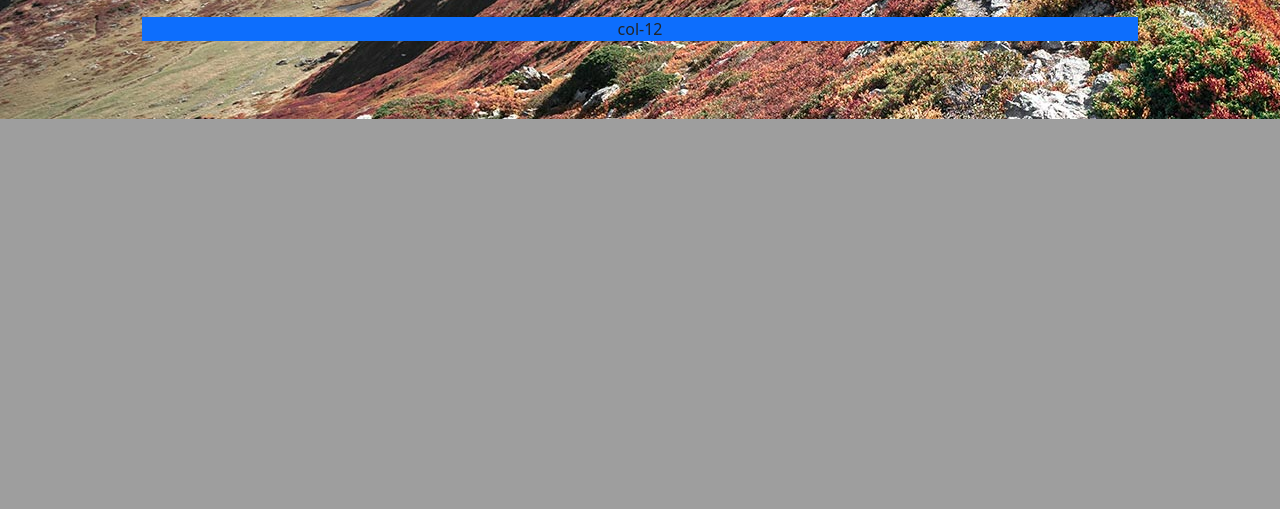
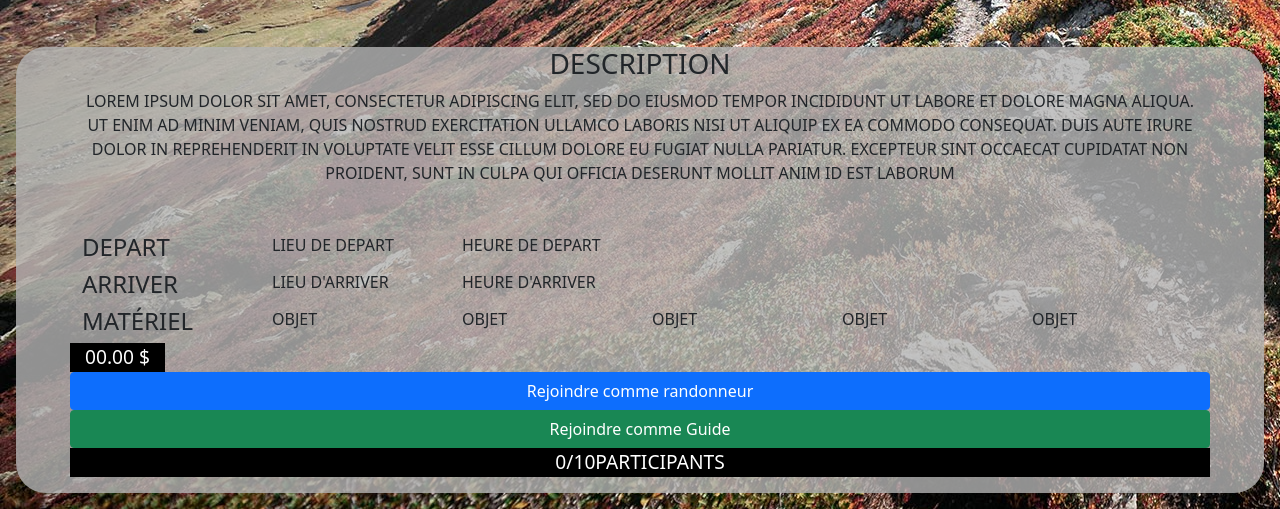
Before and after one commit to Weact/Web-RandoAddict, a PHP site: page /PHP/PageRandonee.php in a window 1280 px wide. Shown: the part 681-1190 px from the top of the page. Before the commit the page ends 800 px from the top, so only its background shows below. Run offline with PHP 8.4, Linux system fonts and the light colour scheme.

Commit message:
Page rando finie

```diff
--- a/HTML/Structure/PageRandonee.html
+++ b/HTML/Structure/PageRandonee.html
@@ -1,33 +1,49 @@
-<h1 class="text-center">La randonée du KFC</h1>
 
+<h1 class="text-center" style="padding-top: 10%;">La randonée du KFC</h1>
+<h2 class="text-center">Difficulté modérée</h2>
 
-<iframe src="https://www.google.com/maps/embed/v1/directions?key=AIzaSyC46IZ31q8x_YylxY0FGZiM9QqkspgZL5w&origin=Pl.+des+Halles,+67000+Strasbourg&destination=KFC+Homme+de+fer&mode=walking" width="600" height="450" style="border:0;" allowfullscreen="" loading="lazy"></iframe>
+<div style="display: flex;">
+    <iframe src="https://www.google.com/maps/embed/v1/directions?key=AIzaSyC46IZ31q8x_YylxY0FGZiM9QqkspgZL5w&origin=Pl.+des+Halles,+67000+Strasbourg&destination=KFC+Homme+de+fer&mode=walking" width="600" height="450" style="border:0;" allowfullscreen="" loading="lazy"></iframe>
 
-<div class="container">
+</div>
+<div class=" text-dark font-weigh-bolder text-uppercase m-3" style=" border-radius: 30px; background-color: rgba(180, 180, 180, 0.8)">
     <div class="row m-5">
-        <div class="col-12">
+        <div class="col-12" >
             <div class="embed-responsive embed-responsive-1by1 text-center">
-                <div class="embed-responsive-item bg-primary">col-12</div>
+                <div class="embed-responsive-item h3">DESCRIPTION</div>
+                <div class="embed-responsive-item">Lorem ipsum dolor sit amet, consectetur adipiscing elit, sed do eiusmod tempor incididunt ut labore et dolore magna aliqua. Ut enim ad minim veniam, quis nostrud exercitation ullamco laboris nisi ut aliquip ex ea commodo consequat. Duis aute irure dolor in reprehenderit in voluptate velit esse cillum dolore eu fugiat nulla pariatur. Excepteur sint occaecat cupidatat non proident, sunt in culpa qui officia deserunt mollit anim id est laborum</div>
             </div>
         </div>
     </div>
-    <div class="row m-5">
-        <div class="col-12">
-            <div class="embed-responsive embed-responsive-1by1 text-center">
-                <div class="embed-responsive-item bg-primary">col-12</div>
-            </div>
-        </div>
-    </div>
-    <div class="row m-5">
-        <div class="col-12">
-            <div class="embed-responsive embed-responsive-1by1 text-center">
-                <div class="embed-responsive-item bg-primary">col-12</div>
-            </div>
+    <div class="container">
+        <div class="row">
+          <div class="col-2 embed-responsive-item h4">Depart</div>
+          <div class="col-2 embed-responsive-item">LIEU DE DEPART</div>
+          <div class="col-2 embed-responsive-item">HEURE DE DEPART</div>
+          <div class="w-100 "></div>
+          <div class="col-2 embed-responsive-item h4">Arriver</div>
+          <div class="col-2 embed-responsive-item">LIEU D'ARRIVER </div>
+          <div class="col-2 embed-responsive-item">HEURE D'ARRIVER</div>
+          <div class="w-100 "></div>
+          <div class="col-2 embed-responsive-item h4">Matériel</div>
+          <div class="col-2 embed-responsive-item">OBJET</div>
+          <div class="col-2 embed-responsive-item">OBJET</div>
+          <div class="col-2 embed-responsive-item">OBJET</div>
+          <div class="col-2 embed-responsive-item">OBJET</div>
+          <div class="col-2 embed-responsive-item">OBJET</div>
+          <div class="w-100 "></div>
+          <span class=" col-1" style="color: white; display: flex; justify-content : center; font-size: larger; background-color: black;" > 00.00 $</span>
+          <button type="button" class="btn btn-primary ">Rejoindre comme randonneur</button>
+          <button type="button" class="btn btn-success ">Rejoindre comme Guide</button>
+          <p style="display: flex; color: white; display: flex; justify-content : center; font-size: larger; background-color: black;" ><span>0 </span> <span> / </span> <span> 10 </span> Participants </p>
+
         </div>
     </div>
 </div>
+
 <style>
 body {
+    /* a changer en fonction de la randonnée */
   background-image: url('/ASSETS/PaysageRandonnee_2.jpg');
 }
 </style>
```
Also changed, not shown: PHP/PageRandonee.php (line endings or trailing spaces).
